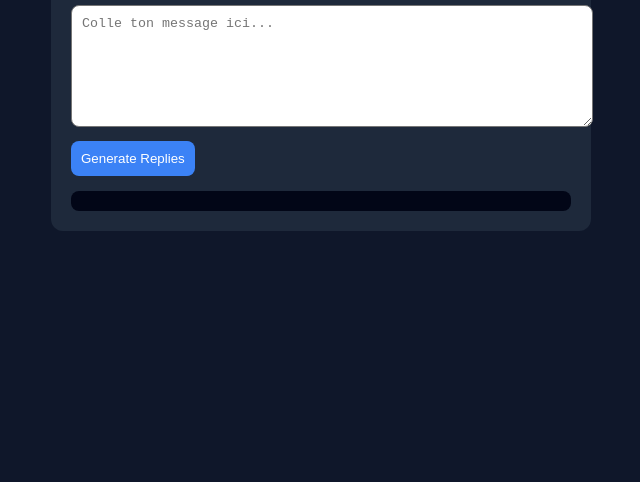
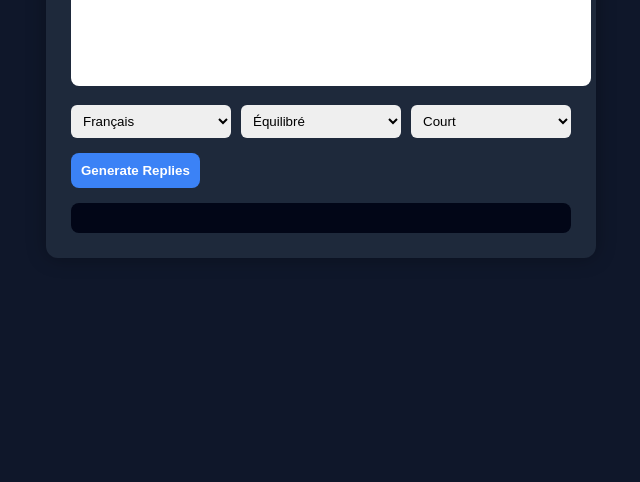
Before and after one commit to pppmrk0301-art/reply-ai, a website: page index.html in a window 1280 px wide. Shown: the part 334-816 px from the top of the page, without its empty margins (319-959 px from the left). Drawn offline with Linux system fonts and the light colour scheme.

Commit message:
Update index.html

```diff
--- a/index.html
+++ b/index.html
@@ -12,62 +12,113 @@
       justify-content: center;
       align-items: center;
       height: 100vh;
+      margin: 0;
     }
 
     .container {
       background: #1e293b;
-      padding: 20px;
+      padding: 25px;
       border-radius: 12px;
       width: 500px;
+      box-shadow: 0 0 20px rgba(0,0,0,0.3);
     }
 
     textarea {
       width: 100%;
-      height: 100px;
-      margin-bottom: 10px;
+      height: 120px;
       border-radius: 8px;
+      border: none;
       padding: 10px;
+      margin-bottom: 15px;
+      resize: none;
+      font-size: 14px;
+    }
+
+    .row {
+      display: flex;
+      gap: 10px;
+      margin-bottom: 15px;
+    }
+
+    select {
+      flex: 1;
+      padding: 8px;
+      border-radius: 6px;
+      border: none;
     }
 
     button {
+      background: #3b82f6;
+      border: none;
       padding: 10px;
-      border: none;
       border-radius: 8px;
-      background: #3b82f6;
       color: white;
       cursor: pointer;
-      margin-right: 5px;
+      font-weight: bold;
     }
 
-    .result {
+    button:hover {
+      background: #2563eb;
+    }
+
+    .output {
       margin-top: 15px;
+      background: #020617;
+      padding: 15px;
+      border-radius: 8px;
       white-space: pre-line;
-      background: #020617;
-      padding: 10px;
-      border-radius: 8px;
+    }
+
+    h2 {
+      margin-top: 0;
     }
   </style>
 </head>
+
 <body>
-
   <div class="container">
     <h2>ReplyAI</h2>
 
-  <textarea id="inputText" placeholder="Colle ton message ici..."></textarea>
+    <textarea id="message" placeholder="Colle ton message ici..."></textarea>
+
+    <div class="row">
+      <select id="language">
+        <option value="fr">Français</option>
+        <option value="en">English</option>
+      </select>
+
+      <select id="tone">
+        <option value="balanced">Équilibré</option>
+        <option value="friendly">Amical</option>
+        <option value="formal">Professionnel</option>
+        <option value="firm">Ferme</option>
+      </select>
+
+      <select id="length">
+        <option value="short">Court</option>
+        <option value="medium">Moyen</option>
+        <option value="long">Long</option>
+      </select>
+    </div>
 
     <button onclick="generate()">Generate Replies</button>
 
-  <div class="result" id="output"></div>
+    <div class="output" id="output"></div>
   </div>
 
   <script>
     async function generate() {
-  const message = document.getElementById("inputText").value;
+      const message = document.getElementById("message").value;
+      const language = document.getElementById("language").value;
+      const tone = document.getElementById("tone").value;
+      const length = document.getElementById("length").value;
 
       if (!message) {
         alert("Écris quelque chose");
         return;
       }
+
+      document.getElementById("output").innerText = "Chargement...";
 
       try {
         const res = await fetch("/api/generate", {
@@ -76,17 +127,17 @@ async function generate() {
             "Content-Type": "application/json"
           },
           body: JSON.stringify({
-        message: message,
-        language: "fr",
-        tone: "balanced",
-        length: "medium"
+            message,
+            language,
+            tone,
+            length
           })
         });
 
         const data = await res.json();
 
         if (!res.ok) {
-      throw new Error(data.error || "Erreur serveur");
+          throw new Error(data.error || "Erreur API");
         }
 
         document.getElementById("output").innerText = data.text;
@@ -98,6 +149,5 @@ async function generate() {
       }
     }
   </script>
-
 </body>
 </html>
```
Lines whose indentation alone changed are shown as unchanged.
